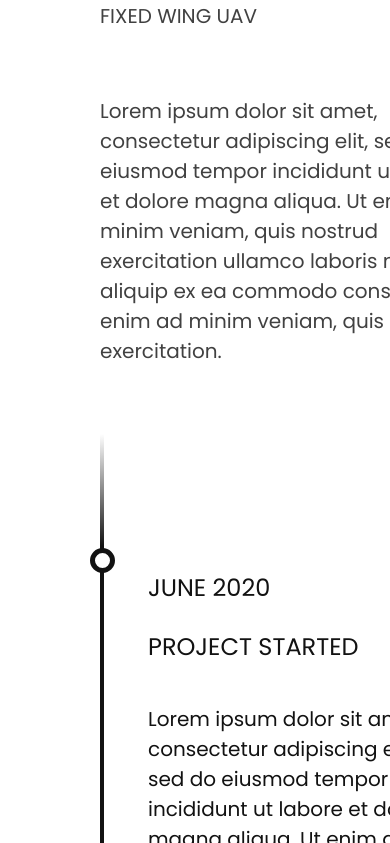
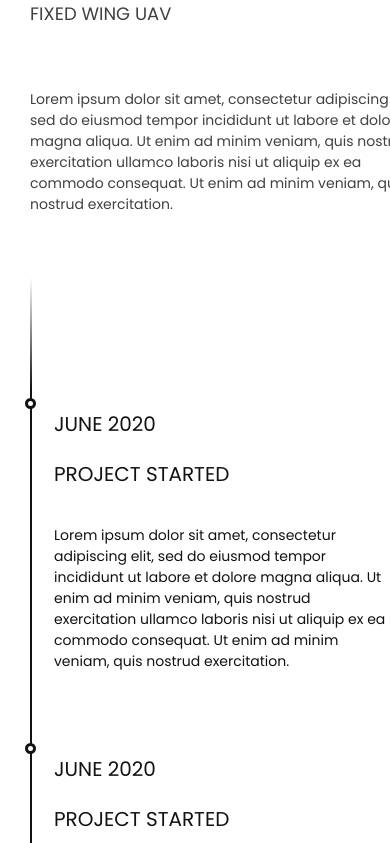
Before and after one commit to Arvind-Suthar/mosaic-site, a plain HTML site: page index.html in a window 390 px wide. Shown: the part 369-1212 px from the top of the page. Drawn offline with nearby package versions, Linux system fonts and the light colour scheme.

Commit message:
Update projectpage.css

```diff
--- a/css/projectpage.css
+++ b/css/projectpage.css
@@ -85,3 +85,302 @@ th, td{
     border-bottom: 1px solid rgb(194, 194, 194);
     text-align: left;
 }
+
+@media screen and (max-width: 1024px) {
+    .container {
+        width: 100vw;
+        padding: 200px 50px 50px 50px;
+        color: var(--primary);
+    }
+
+.project-info h1 {
+    font-weight: 500;
+    margin: 0.5rem 0;
+    line-height: 0.7;
+    font-size: 48px;
+}
+
+.project-info h5 {
+    font-weight: 400;
+    font-size: var(--txt-md);
+    color: var(--secondary)
+}
+
+.project-info p {
+    color: var(--secondary);
+    padding-right: 0rem;
+    font-size: 20px;
+}
+
+.timeline-element {
+    padding: 1rem 3rem;
+    position: relative;
+}
+
+.timeline-element::before {
+    content: "";
+    width: 4px;
+    height: 100%;
+    background: var(--primary);
+    position: absolute;
+    left: 0px;
+}
+
+.timeline-element::after {
+    content: "";
+    width: 15px;
+    height: 15px;
+    background: var(--white);
+    border: 5px solid var(--primary);
+    border-radius: 50%;
+    position: absolute;
+    top: 18px;
+    left: -10px;
+}
+
+.timeline-element:first-child {
+    height: 5rem;
+}
+
+.timeline-element:first-child::before {
+    background: linear-gradient(to bottom, white, #121212);
+}
+
+.timeline-element:first-child::after {
+    display: none;
+}
+
+.timeline-element:last-child::before {
+    background: linear-gradient(to top, white, #121212);
+}
+
+.timeline-element h3 {
+    font-weight: 400;
+    font-size: 24px;
+}
+
+.timeline-element p {
+    font-size: var(--txt-md);
+    padding: 1rem 0;
+}
+
+.specs {
+    padding: 3rem 0;
+}
+
+.specs h3 {
+    padding: 1.5rem 0;
+}
+
+.specs table {
+    width: 100%;
+    border-collapse: collapse;
+
+}
+
+th,
+td {
+    padding: 1rem;
+    border-bottom: 1px solid rgb(194, 194, 194);
+    text-align: left;
+}
+}
+@media screen and (max-width: 720px){
+    .container {
+        width: 100vw;
+        padding: 200px 50px 50px 50px;
+        color: var(--primary);
+    }
+
+.project-info h1 {
+    font-weight: 500;
+    margin: 0.5rem 0;
+    line-height: 0.7;
+    font-size: 48px;
+}
+
+.project-info h5 {
+    font-weight: 400;
+    font-size: var(--txt-md);
+    color: var(--secondary)
+}
+
+.project-info p {
+    color: var(--secondary);
+    padding-right: 0rem;
+    font-size: 20px;
+}
+
+.timeline-element {
+    padding: 1rem 3rem;
+    position: relative;
+}
+
+.timeline-element::before {
+    content: "";
+    width: 4px;
+    height: 100%;
+    background: var(--primary);
+    position: absolute;
+    left: 0px;
+}
+
+.timeline-element::after {
+    content: "";
+    width: 15px;
+    height: 15px;
+    background: var(--white);
+    border: 5px solid var(--primary);
+    border-radius: 50%;
+    position: absolute;
+    top: 18px;
+    left: -10px;
+}
+
+.timeline-element:first-child {
+    height: 5rem;
+}
+
+.timeline-element:first-child::before {
+    background: linear-gradient(to bottom, white, #121212);
+}
+
+.timeline-element:first-child::after {
+    display: none;
+}
+
+.timeline-element:last-child::before {
+    background: linear-gradient(to top, white, #121212);
+}
+
+.timeline-element h3 {
+    font-weight: 400;
+    font-size: 24px;
+}
+
+.timeline-element p {
+    font-size: var(--txt-md);
+    padding: 1rem 0;
+}
+
+.specs {
+    padding: 3rem 0;
+}
+
+.specs h3 {
+    padding: 1.5rem 0;
+}
+
+.specs table {
+    width: 100%;
+    border-collapse: collapse;
+
+}
+
+th,
+td {
+    padding: 1rem;
+    border-bottom: 1px solid rgb(194, 194, 194);
+    text-align: left;
+}
+}
+
+@media screen and (max-width: 540px){
+     .container {
+        width: 100vw;
+        padding: 200px 30px 50px 30px;
+        color: var(--primary);
+    }
+
+.project-info h1 {
+    font-weight: 500;
+    margin: 0.5rem 0;
+    line-height: 1;
+    font-size: 36px;
+}
+
+.project-info h5 {
+    font-weight: 400;
+    font-size: 18px;
+    color: var(--secondary)
+}
+
+.project-info p {
+    color: var(--secondary);
+    padding-right: 0rem;
+    font-size: 14px;
+}
+
+.timeline-element {
+    padding: 1rem 1.5rem;
+    position: relative;
+}
+
+.timeline-element::before {
+    content: "";
+    width: 2px;
+    height: 100%;
+    background: var(--primary);
+    position: absolute;
+    left: 0px;
+}
+
+.timeline-element::after {
+    content: "";
+    width: 5px;
+    height: 5px;
+    background: var(--white);
+    border: 3px solid var(--primary);
+    border-radius: 50%;
+    position: absolute;
+    top: 25px;
+    left: -5px;
+}
+
+.timeline-element:first-child {
+    height: 5rem;
+}
+
+.timeline-element:first-child::before {
+    background: linear-gradient(to bottom, white, #121212);
+}
+
+.timeline-element:first-child::after {
+    display: none;
+}
+
+.timeline-element:last-child::before {
+    background: linear-gradient(to top, white, #121212);
+}
+
+.timeline-element h3 {
+    font-weight: 400;
+    font-size: 20px;
+}
+
+.timeline-element p {
+    font-size: 14px;
+    padding: 1rem 0;
+}
+
+.specs {
+    padding: 3rem 0;
+}
+
+.specs h3 {
+    padding: 1.5rem 0;
+}
+
+.specs table {
+    width: 100%;
+    border-collapse: collapse;
+
+}
+
+th,
+td {
+    padding: 1rem;
+    border-bottom: 1px solid rgb(194, 194, 194);
+    text-align: left;
+}
+}
```
